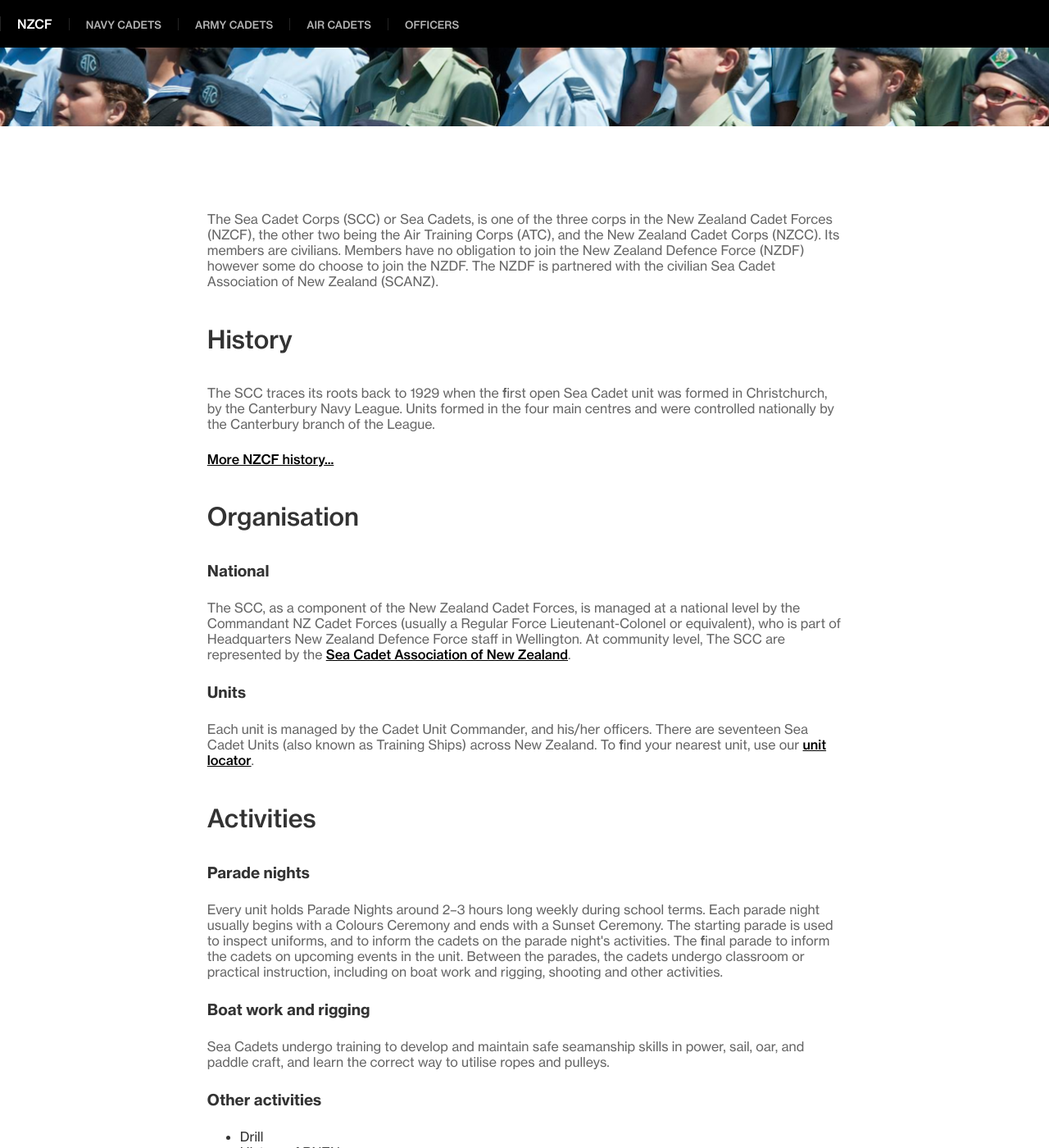
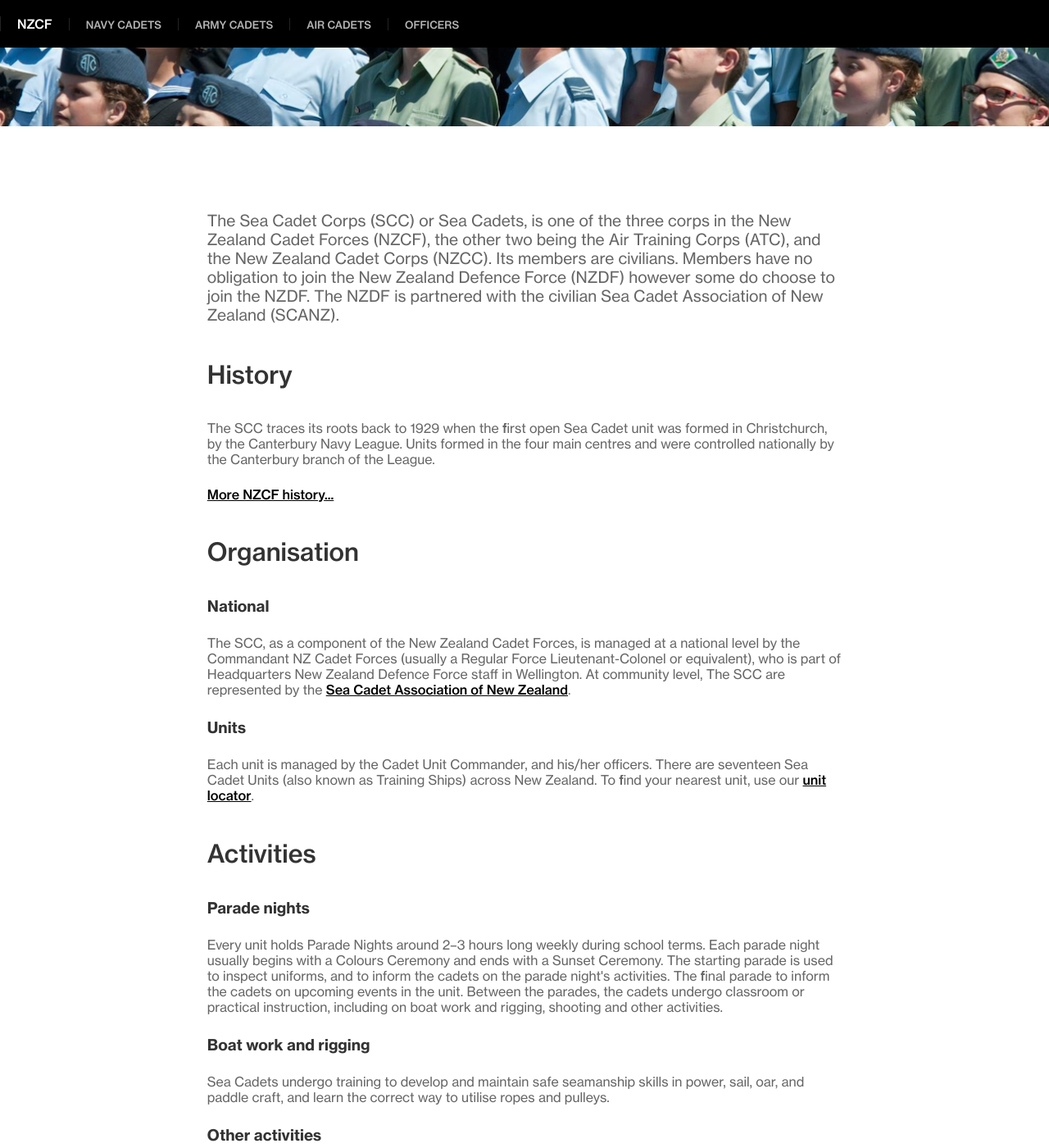
Before and after one commit to New-Zealand-Cadet-Forces/op-refresh, a Jekyll site: the page built from scc.md, in a window 1280 px wide and 1400 px high, scrolled down 403 px. Shown: the whole window at 82% size. Built offline with Jekyll 4.4.1, drawn with Linux system fonts in a browser that asks for light colours; a script that is not in the unit is left out.

Commit message:
Add lead paragraph styling

```diff
--- a/_sass/_typography.scss
+++ b/_sass/_typography.scss
@@ -59,6 +59,10 @@
     color: $paragraph-color;
 }
 
+.lead {
+    font-size: larger;
+}
+
 a {
     color: $link-color;
     font-weight: 500;
```
